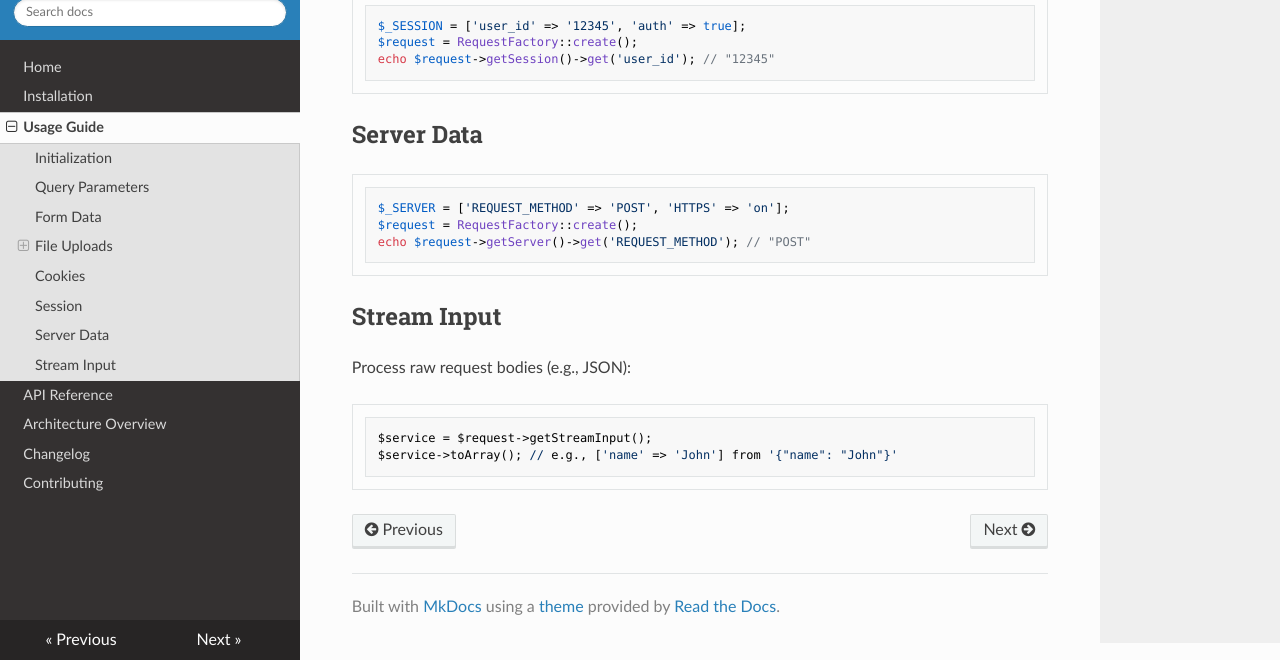
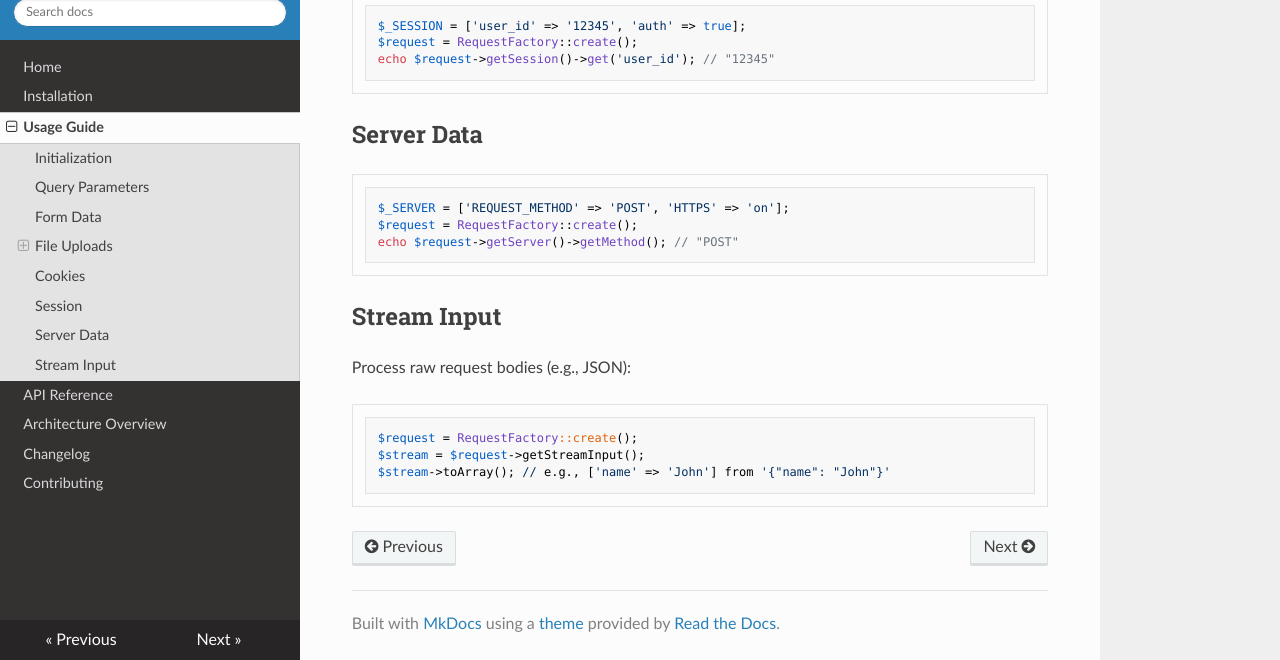
Before and after one commit to NanoComponents/http, an MkDocs documentation site: the page built from docs/usage.md, in a window 1280 px wide and 900 px high, scrolled down 1788 px, cut to the strip 240-900 px from the top of the window. Built offline with MkDocs 1.6.1, drawn with Linux system fonts in a browser that asks for light colours; nearby versions of some CDN libraries.

Commit message:
update docs

````diff
--- a/docs/usage.md
+++ b/docs/usage.md
@@ -79,12 +79,13 @@ echo $request->getSession()->get('user_id'); // "12345"
 ```php
 $_SERVER = ['REQUEST_METHOD' => 'POST', 'HTTPS' => 'on'];
 $request = RequestFactory::create();
-echo $request->getServer()->get('REQUEST_METHOD'); // "POST"
+echo $request->getServer()->getMethod(); // "POST"
 ```
 
 ## Stream Input
 Process raw request bodies (e.g., JSON):
 ```php
-$service = $request->getStreamInput();
-$service->toArray(); // e.g., ['name' => 'John'] from '{"name": "John"}'
+$request = RequestFactory::create();
+$stream = $request->getStreamInput();
+$stream->toArray(); // e.g., ['name' => 'John'] from '{"name": "John"}'
 ```
````
